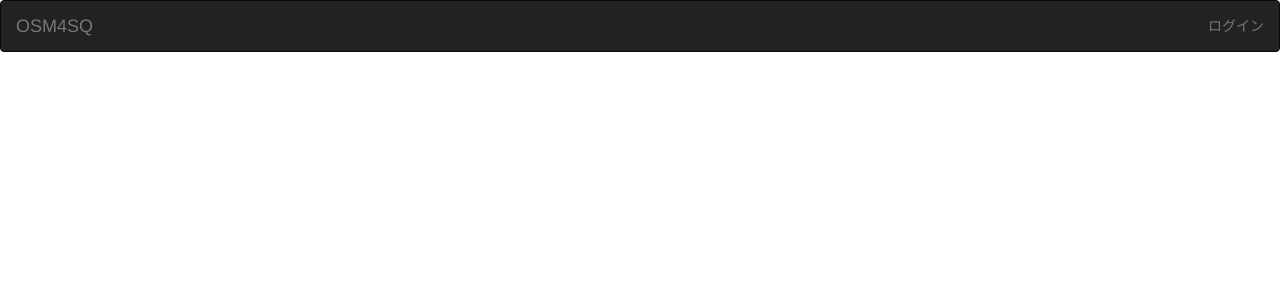
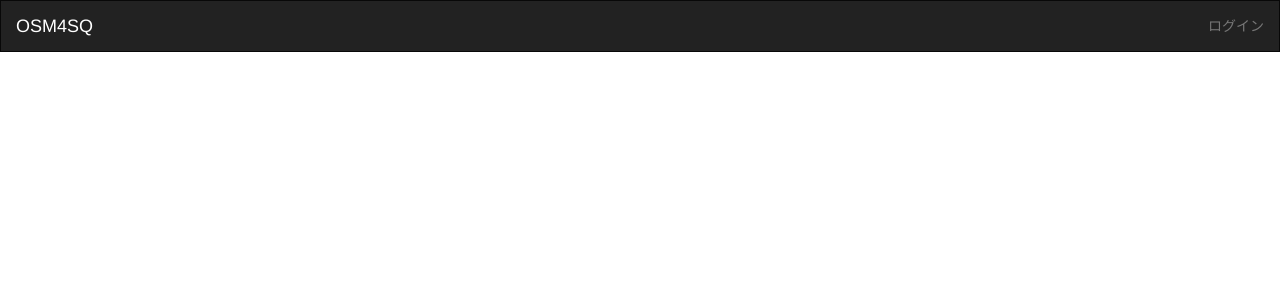
Before and after one commit to who-you-me/osm_4sq, a Flask app: page / in a window 1280 px wide. Shown: the top 300 px of the page. Run offline with Flask 2, Linux system fonts and the light colour scheme; data that the repository does not hold is empty; some libraries are stand-ins or nearby versions.

Commit message:
(1) Fix attribution on map (2) Remove raduis on header (3) Change title to white

```diff
--- /dev/null
+++ b/static/css/osm4sq.css
@@ -0,0 +1,12 @@
+.navbar {
+  border-radius: 0px;
+}
+
+.navbar-inverse .navbar-brand {
+  color: white;
+}
+
+#canvas .olControlAttribution {
+  right: 5px;
+  bottom: 5px;
+}
--- a/templates/index.html
+++ b/templates/index.html
@@ -10,6 +10,7 @@
 <meta name="viewport" content="width=device-width, initial-scale=1">
 <title>OSM4SQ</title>
 <link href="{{ url_for('static', filename='css/bootstrap.min.css') }}" rel="stylesheet">
+<link href="{{ url_for('static', filename='css/osm4sq.css') }}" rel="stylesheet">
 </head>
 <body onload="init()">
 <nav class="navbar navbar-inverse">
```
